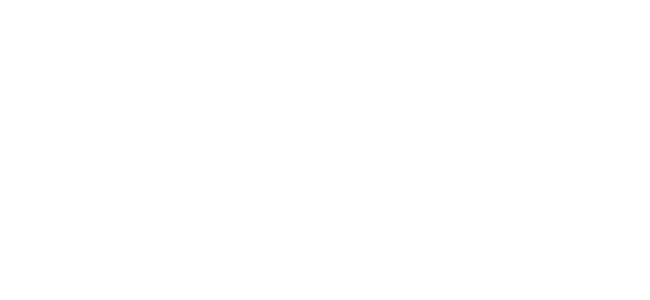
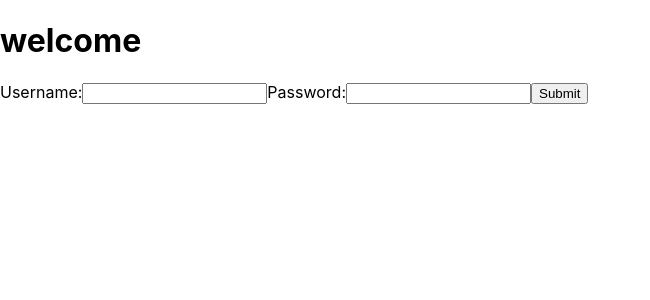
Before and after one commit to manamiueda1/react-class-prep, a React (Create React App) app: page /form in a window 1280 px wide. Shown: the top 300 px of the page, without its empty margins (0-650 px from the left). Built offline with nearby package versions, Linux system fonts and the light colour scheme.

Commit message:
added forms

```diff
--- a/src/App.js
+++ b/src/App.js
@@ -1,8 +1,12 @@
 import React, { Component } from "react";
+import { BrowserRouter as Router, Route, Switch } from "react-router-dom";
+
 import Home from "./components/Home/Home.component";
 import StudentList from "./components/StudentList/StudentList.component";
+import Form from "./components/Form/Form.component";
+import Welcome from "./components/Welcome/Welcome.component";
+
 import "./App.css";
-import { BrowserRouter as Router, Route, Switch } from "react-router-dom";
 
 class App extends Component {
   render() {
@@ -12,6 +16,8 @@
           <Switch>
             <Route exact path="/" component={Home} />
             <Route exact path="/students" component={StudentList} />
+            <Route exact path="/form" component={Form} />
+            <Route exact path="/welcome" component={Welcome} />
           </Switch>
         </div>
       </Router>
--- /dev/null
+++ b/src/components/Form/Form.component.jsx
@@ -0,0 +1,66 @@
+import React, {Component} from "react";
+import Welcome from "../Welcome/Welcome.component";
+
+
+class Form extends Component {
+  constructor() {
+    super();
+    this.state = {
+      username: "",
+      password: "",
+      savedUsername: ''
+    };
+  }
+
+
+
+  handleSubmit = (event) => {
+    event.preventDefault();
+    this.setState({
+      username: "",
+      password: "",
+      savedUsername: this.state.username
+    });
+    console.log(this.state);
+
+    const username = event.target.username.value;
+    console.log(username, 'username');
+  }
+
+  handleChange = (event) => {
+    this.setState({
+      [event.target.name]: event.target.value,
+    });
+  }
+
+  render() {
+      console.log(this.state, 'this.state')
+    return (
+      <div id="container">
+        <Welcome welcome={this.state.savedUsername}/>
+        <form onSubmit={this.handleSubmit}>
+
+          <label htmlFor="username">Username:</label>
+          <input
+            type="text"
+            name="username"
+            value={this.state.username}
+            onChange={this.handleChange}
+          />
+
+          <label htmlFor="password">Password:</label>
+          <input
+            type="password"
+            name="password"
+            value={this.state.password}
+            onChange={this.handleChange}
+          />
+
+          <button type="submit">Submit</button>
+        </form>
+      </div>
+    );
+  }
+}
+
+export default Form
--- a/src/components/Home/Home.component.jsx
+++ b/src/components/Home/Home.component.jsx
@@ -5,7 +5,7 @@
     return (
         <div>
             <Link to='/students'>Students</Link>
-            <h1>Meet Nebula Academy's V3 Students</h1>
+            <h1>React V3 Notes </h1>
         </div>
 
 
--- a/src/components/StudentList/StudentList.component.jsx
+++ b/src/components/StudentList/StudentList.component.jsx
@@ -5,8 +5,8 @@
 
 
 class StudentList extends Component {
-  constructor(){
-    super();
+  constructor(props){
+    super(props);
     this.state = {
       studentData: [
         {
--- /dev/null
+++ b/src/components/Welcome/Welcome.component.jsx
@@ -0,0 +1,23 @@
+import React, { Component } from "react";
+
+
+class Welcome extends Component {
+    constructor(){
+        super()
+    }
+
+    render(){
+        // console.log(this.props)
+        let username = this.props.welcome
+
+        return(
+
+            <div>
+                <h1>welcome {username}</h1>
+            </div>
+
+        )
+    }
+}
+
+export default Welcome
```
Also changed, not shown: src/components/Form/Form.styles.css (added), src/components/Search/Search.component.jsx (added), src/components/Search/Search.styles.css (added), src/components/Welcome/Welcome.styles.css (added).
